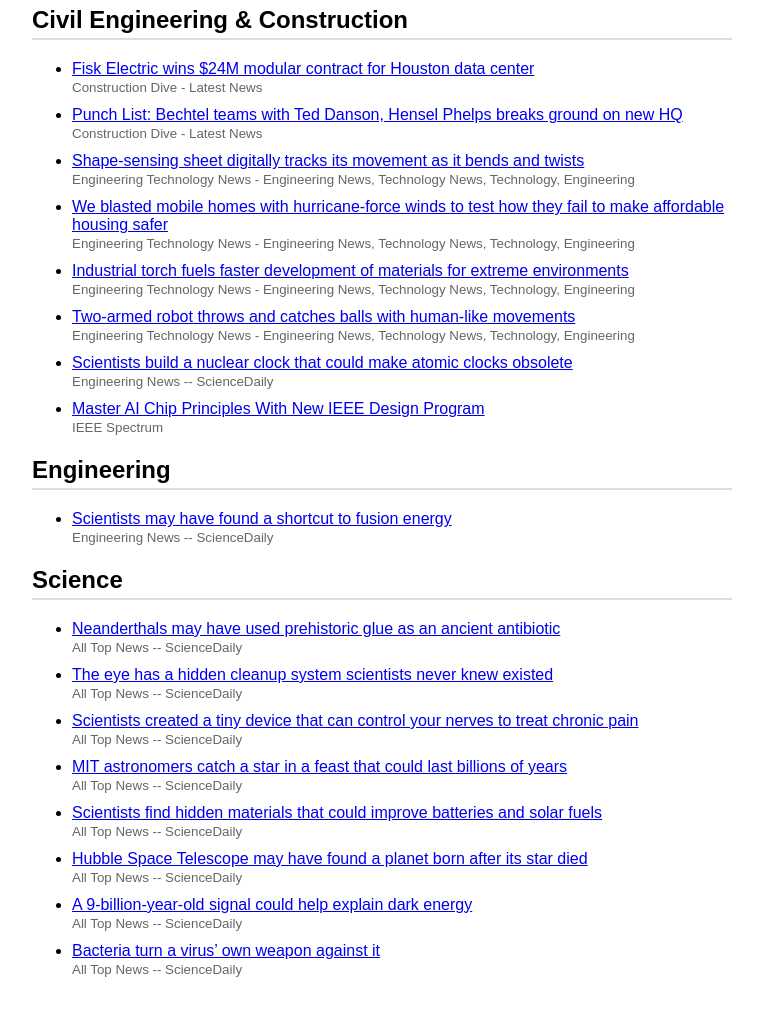
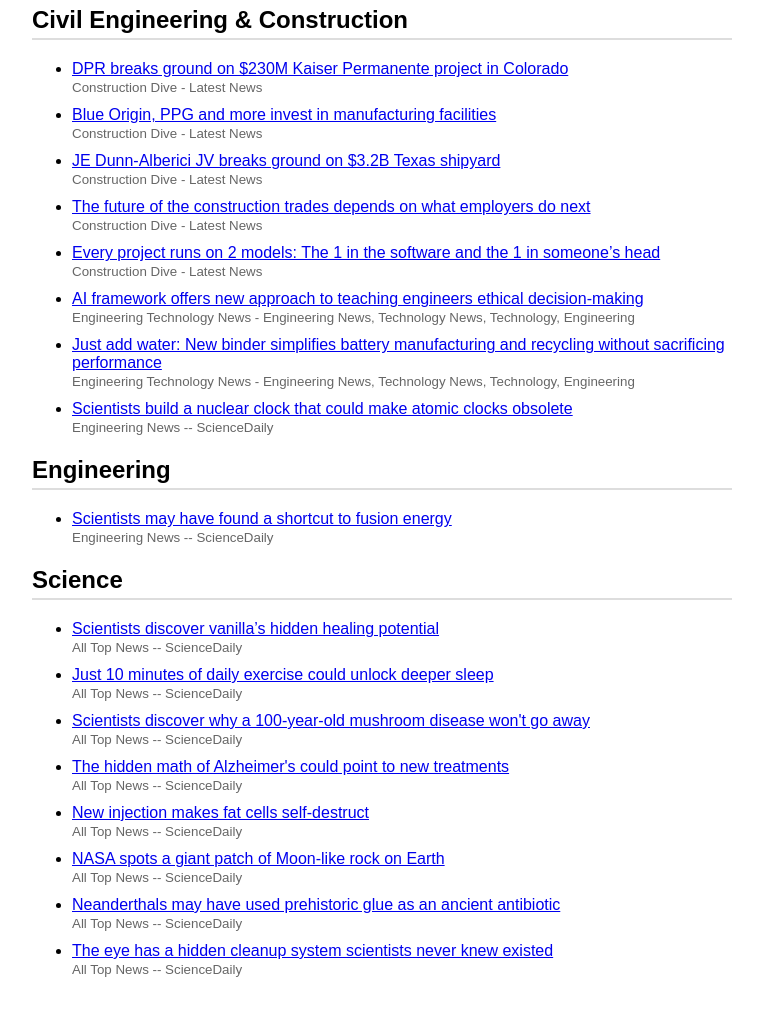
Before and after one commit to abdiwalihassanyusuf/daily-news, a plain HTML site: page index.html in a window 1280 px wide. Shown: the part 68-1078 px from the top of the page, without its empty margins (258-1021 px from the left). Drawn offline with Linux system fonts and the light colour scheme.

Commit message:
Daily news

```diff
--- a/index.html
+++ b/index.html
@@ -1,28 +1,28 @@
 <html><head><meta charset='utf-8'>
 <meta name='viewport' content='width=device-width, initial-scale=1'>
 <style>body{font-family:sans-serif;max-width:700px;margin:auto;padding:16px}h2{border-bottom:2px solid #ddd;padding-bottom:4px}li{margin:10px 0}small{color:#666}</style></head><body>
-<h1>Daily News - 12 October 2026</h1>
+<h1>Daily News - 13 October 2026</h1>
 <h2>Civil Engineering &amp; Construction</h2><ul>
-<li><a href='https://www.constructiondive.com/news/fisk-electric-tutor-perini-data-center-modular/832658/'>Fisk Electric wins $24M modular contract for Houston data center</a><br><small>Construction Dive - Latest News</small></li>
-<li><a href='https://www.constructiondive.com/news/punch-list-bechtel-ted-danson-hensel-phelps-hq/832590/'>Punch List: Bechtel teams with Ted Danson, Hensel Phelps breaks ground on new HQ</a><br><small>Construction Dive - Latest News</small></li>
-<li><a href='https://techxplore.com/news/2026-10-sheet-digitally-tracks-movement.html'>Shape-sensing sheet digitally tracks its movement as it bends and twists</a><br><small>Engineering Technology News - Engineering News, Technology News, Technology, Engineering</small></li>
-<li><a href='https://techxplore.com/news/2026-10-blasted-mobile-homes-hurricaneforce-housing.html'>We blasted mobile homes with hurricane‑force winds to test how they fail to make affordable housing safer</a><br><small>Engineering Technology News - Engineering News, Technology News, Technology, Engineering</small></li>
-<li><a href='https://techxplore.com/news/2026-10-industrial-torch-fuels-faster-materials.html'>Industrial torch fuels faster development of materials for extreme environments</a><br><small>Engineering Technology News - Engineering News, Technology News, Technology, Engineering</small></li>
-<li><a href='https://techxplore.com/news/2026-10-armed-robot-balls-human-movements.html'>Two-armed robot throws and catches balls with human-like movements</a><br><small>Engineering Technology News - Engineering News, Technology News, Technology, Engineering</small></li>
+<li><a href='https://www.constructiondive.com/news/dpr-breaks-ground-kaiser-permanente-project-colorado/832793/'>DPR breaks ground on $230M Kaiser Permanente project in Colorado</a><br><small>Construction Dive - Latest News</small></li>
+<li><a href='https://www.constructiondive.com/news/blue-origin-ppg-cleveland-cliffs-more-facility-investments/832728/'>Blue Origin, PPG and more invest in manufacturing facilities</a><br><small>Construction Dive - Latest News</small></li>
+<li><a href='https://www.constructiondive.com/news/je-dunn-alberici-jv-breaks-ground-texas-shipyard/832709/'>JE Dunn-Alberici JV breaks ground on $3.2B Texas shipyard</a><br><small>Construction Dive - Latest News</small></li>
+<li><a href='https://www.constructiondive.com/news/construction-trades-future-depends-training-coaching/832589/'>The future of the construction trades depends on what employers do next</a><br><small>Construction Dive - Latest News</small></li>
+<li><a href='https://www.constructiondive.com/spons/every-project-runs-on-2-models-the-1-in-the-software-and-the-1-in-someone/832089/'>Every project runs on 2 models: The 1 in the software and the 1 in someone’s head</a><br><small>Construction Dive - Latest News</small></li>
+<li><a href='https://techxplore.com/news/2026-10-ai-framework-approach-ethical-decision.html'>AI framework offers new approach to teaching engineers ethical decision-making</a><br><small>Engineering Technology News - Engineering News, Technology News, Technology, Engineering</small></li>
+<li><a href='https://techxplore.com/news/2026-10-binder-battery-recycling-sacrificing.html'>Just add water: New binder simplifies battery manufacturing and recycling without sacrificing performance</a><br><small>Engineering Technology News - Engineering News, Technology News, Technology, Engineering</small></li>
 <li><a href='https://www.sciencedaily.com/releases/2026/10/261008102701.htm'>Scientists build a nuclear clock that could make atomic clocks obsolete</a><br><small>Engineering News -- ScienceDaily</small></li>
-<li><a href='https://spectrum.ieee.org/master-ai-chip-principles-ieee'>Master AI Chip Principles With New IEEE Design Program</a><br><small>IEEE Spectrum</small></li>
 </ul>
 <h2>Engineering</h2><ul>
 <li><a href='https://www.sciencedaily.com/releases/2026/10/261008005242.htm'>Scientists may have found a shortcut to fusion energy</a><br><small>Engineering News -- ScienceDaily</small></li>
 </ul>
 <h2>Science</h2><ul>
+<li><a href='https://www.sciencedaily.com/releases/2026/10/261011211550.htm'>Scientists discover vanilla’s hidden healing potential</a><br><small>All Top News -- ScienceDaily</small></li>
+<li><a href='https://www.sciencedaily.com/releases/2026/10/261008102721.htm'>Just 10 minutes of daily exercise could unlock deeper sleep</a><br><small>All Top News -- ScienceDaily</small></li>
+<li><a href='https://www.sciencedaily.com/releases/2026/10/261008102716.htm'>Scientists discover why a 100-year-old mushroom disease won&#x27;t go away</a><br><small>All Top News -- ScienceDaily</small></li>
+<li><a href='https://www.sciencedaily.com/releases/2026/10/261008102714.htm'>The hidden math of Alzheimer&#x27;s could point to new treatments</a><br><small>All Top News -- ScienceDaily</small></li>
+<li><a href='https://www.sciencedaily.com/releases/2026/10/261008102713.htm'>New injection makes fat cells self-destruct</a><br><small>All Top News -- ScienceDaily</small></li>
+<li><a href='https://www.sciencedaily.com/releases/2026/10/261008102707.htm'>NASA spots a giant patch of Moon-like rock on Earth</a><br><small>All Top News -- ScienceDaily</small></li>
 <li><a href='https://www.sciencedaily.com/releases/2026/10/261008005256.htm'>Neanderthals may have used prehistoric glue as an ancient antibiotic</a><br><small>All Top News -- ScienceDaily</small></li>
 <li><a href='https://www.sciencedaily.com/releases/2026/10/261008005254.htm'>The eye has a hidden cleanup system scientists never knew existed</a><br><small>All Top News -- ScienceDaily</small></li>
-<li><a href='https://www.sciencedaily.com/releases/2026/10/261008005253.htm'>Scientists created a tiny device that can control your nerves to treat chronic pain</a><br><small>All Top News -- ScienceDaily</small></li>
-<li><a href='https://www.sciencedaily.com/releases/2026/10/261008005240.htm'>MIT astronomers catch a star in a feast that could last billions of years</a><br><small>All Top News -- ScienceDaily</small></li>
-<li><a href='https://www.sciencedaily.com/releases/2026/10/261007042118.htm'>Scientists find hidden materials that could improve batteries and solar fuels</a><br><small>All Top News -- ScienceDaily</small></li>
-<li><a href='https://www.sciencedaily.com/releases/2026/10/261007042106.htm'>Hubble Space Telescope may have found a planet born after its star died</a><br><small>All Top News -- ScienceDaily</small></li>
-<li><a href='https://www.sciencedaily.com/releases/2026/10/261007042102.htm'>A 9-billion-year-old signal could help explain dark energy</a><br><small>All Top News -- ScienceDaily</small></li>
-<li><a href='https://www.sciencedaily.com/releases/2026/10/261007042100.htm'>Bacteria turn a virus’ own weapon against it</a><br><small>All Top News -- ScienceDaily</small></li>
 </ul>
 </body></html>
```
